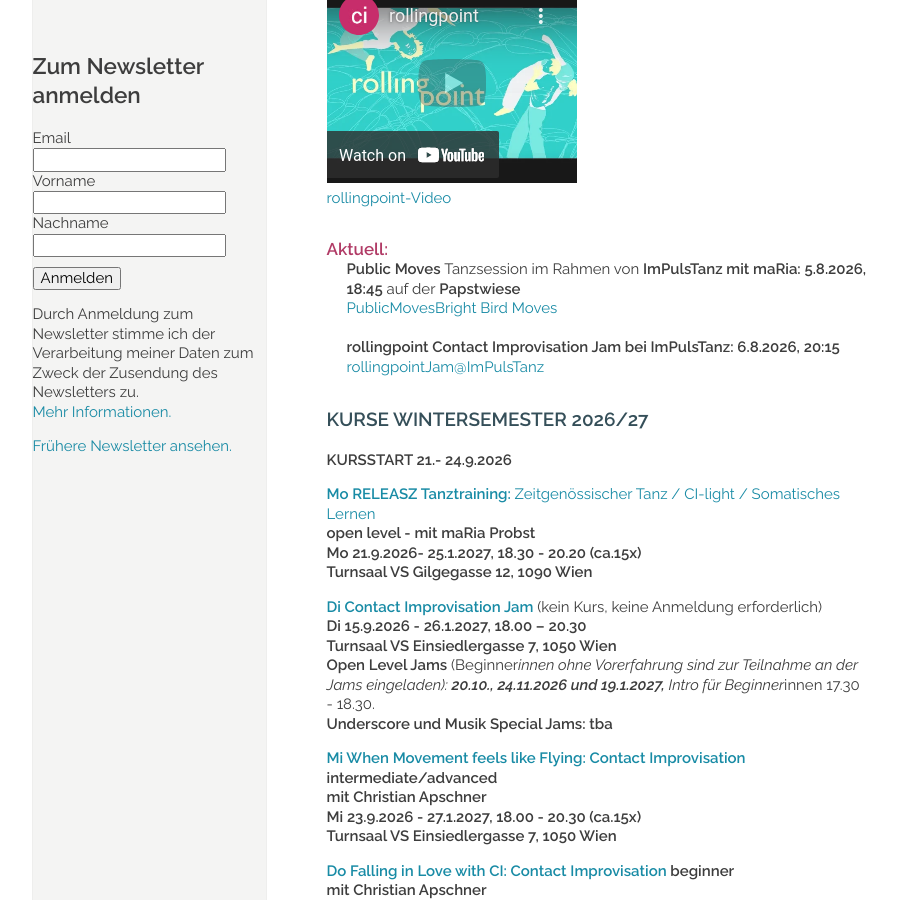
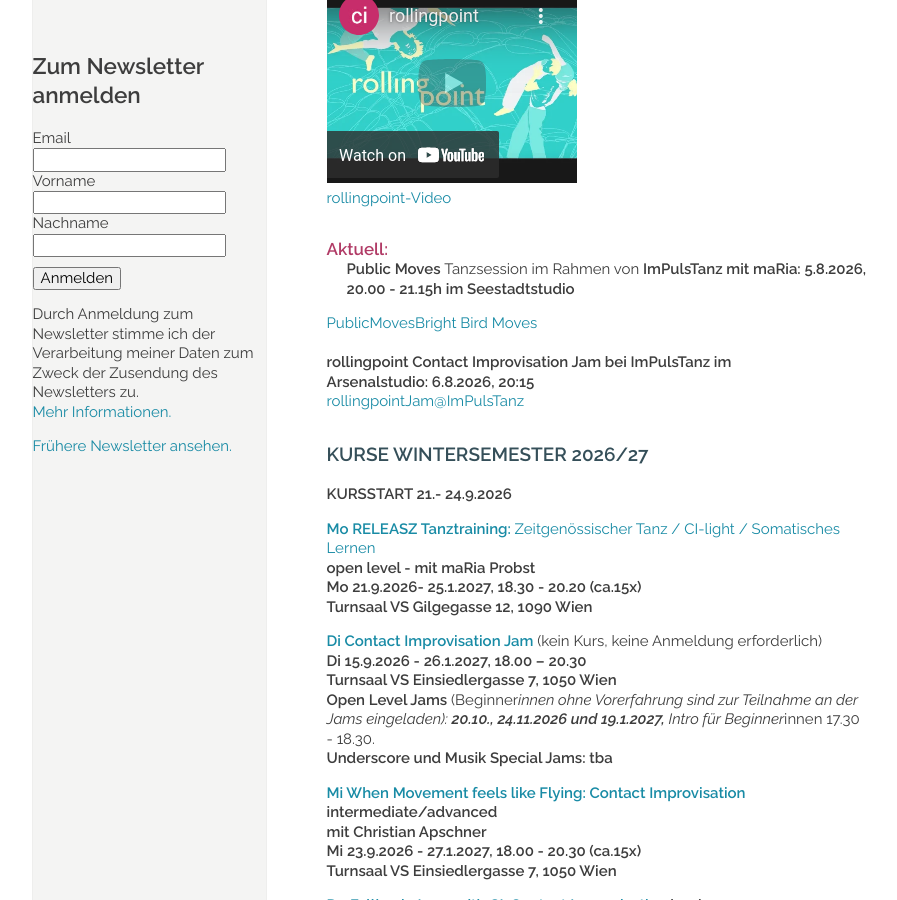
Before and after one commit to manulari/rollingpointat, a Jekyll site: the page built from _pages_de/index.md, in a window 1280 px wide and 900 px high, scrolled down 1009 px. Shown: the whole window, without its empty margins (152-1049 px from the left). Built offline with Jekyll 4.4.1, drawn with Linux system fonts in a browser that asks for light colours; comment, search, counter and statistics services are not loaded.

Commit message:
Update page (de) “index”

```diff
--- a/_pages_de/index.md
+++ b/_pages_de/index.md
@@ -29,10 +29,11 @@ Ob mit oder ohne Vorerfahrung – hier bist du richtig!
 
 #### **Aktuell:**
 
-**Public Moves** Tanzsession im Rahmen von **ImPulsTanz mit maRia: 5.8.2026, 18:45** auf der **Papstwiese**\
+**Public Moves** Tanzsession im Rahmen von **ImPulsTanz mit maRia: 5.8.2026, 20.00 - 21.15h im Seestadtstudio**
+
 [PublicMovesBright Bird Moves](https://us.list-manage.com/UTulksZhfAs?e=4de8c5a696&c2id=c177fe362e7d53d9d732a77051379f8c)\
 \
-**rollingpoint Contact  Improvisation Jam  bei ImPulsTanz:** **6.8.2026, 20:15**\
+**rollingpoint Contact  Improvisation Jam  bei ImPulsTanz im Arsenalstudio:** **6.8.2026, 20:15**\
 [rollingpointJam@ImPulsTanz](https://us.list-manage.com/a1wIvwGpz8l?e=4de8c5a696&c2id=c177fe362e7d53d9d732a77051379f8c)
 
 ### **KURSE WINTERSEMESTER 2026/27**
```
